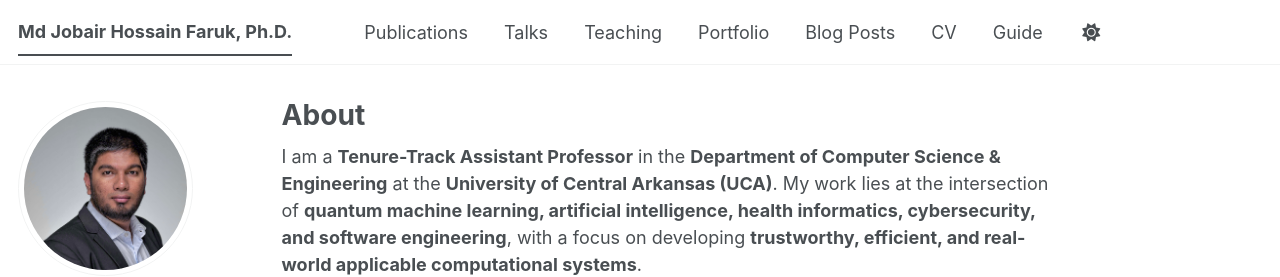
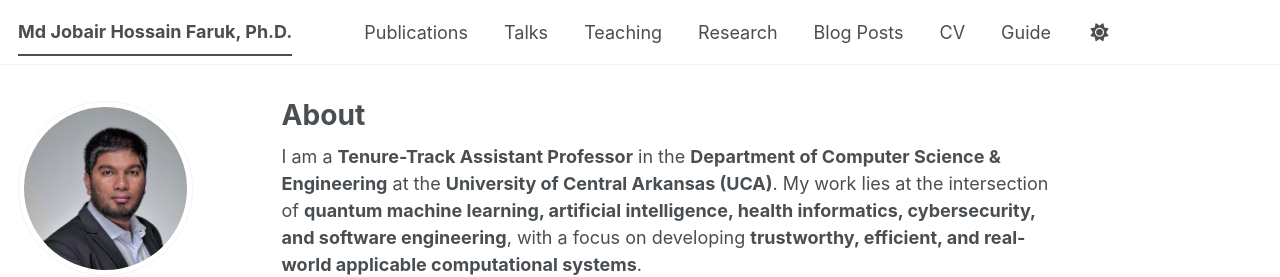
Before and after one commit to jobair-hossain/jobair-hossain.github.io, a Jekyll site: the page built from _pages/about.md, in a window 1280 px wide. Shown: the top 277 px of the page. Built offline with Jekyll 4.4.1, drawn with Linux system fonts in a browser that asks for light colours; some web fonts are replaced; a script bundle is joined from its source files by our own code; library files that are not in the unit come from our copies.

Commit message:
Update navigation.yml

```diff
--- a/_data/navigation.yml
+++ b/_data/navigation.yml
@@ -17,8 +17,8 @@ main:
   - title: "Teaching"
     url: /teaching/
 
-  - title: "Portfolio"
-    url: /portfolio/
+  - title: "Research"
+    url: /research/
 
   - title: "Blog Posts"
     url: /year-archive/
```
